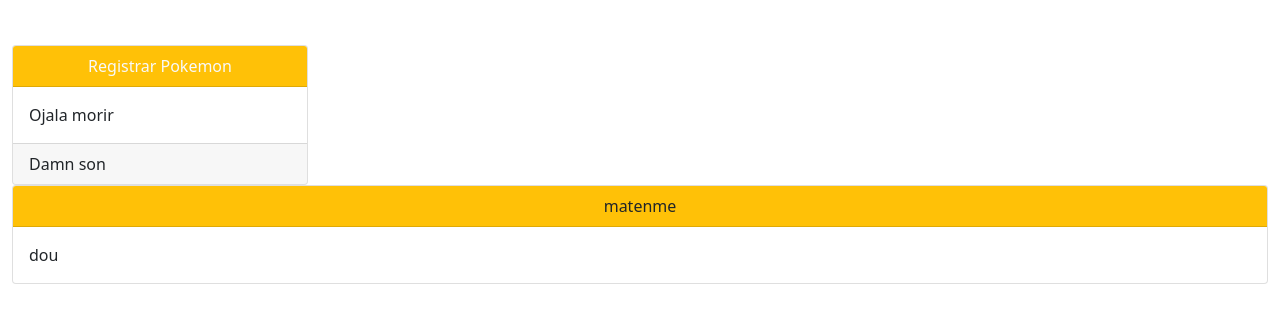
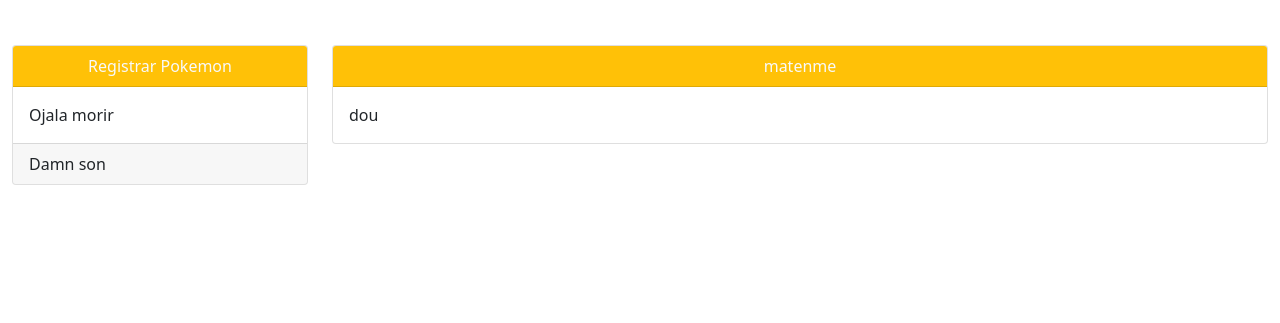
Before and after one commit to gitgudkidd/usm_301-karol-dance-pokemon, a plain HTML site: page index.html in a window 1280 px wide. Shown: the part 95-418 px from the top of the page. Drawn offline with nearby package versions, Linux system fonts and the light colour scheme.

Commit message:
generacion de proyecto

```diff
--- a/index.html
+++ b/index.html
@@ -38,9 +38,9 @@
                         </div>
                     </div>
                 </div>
-                <div class="cal- cal-md cal-lg">
+                <div class="col col-md col-lg">
                     <div class="card">
-                        <div class="card-header bg-warning text light text-center">
+                        <div class="card-header bg-warning text-light text-center">
                             <span>matenme</span>
                         </div>
                         <div class="card-body">
```
